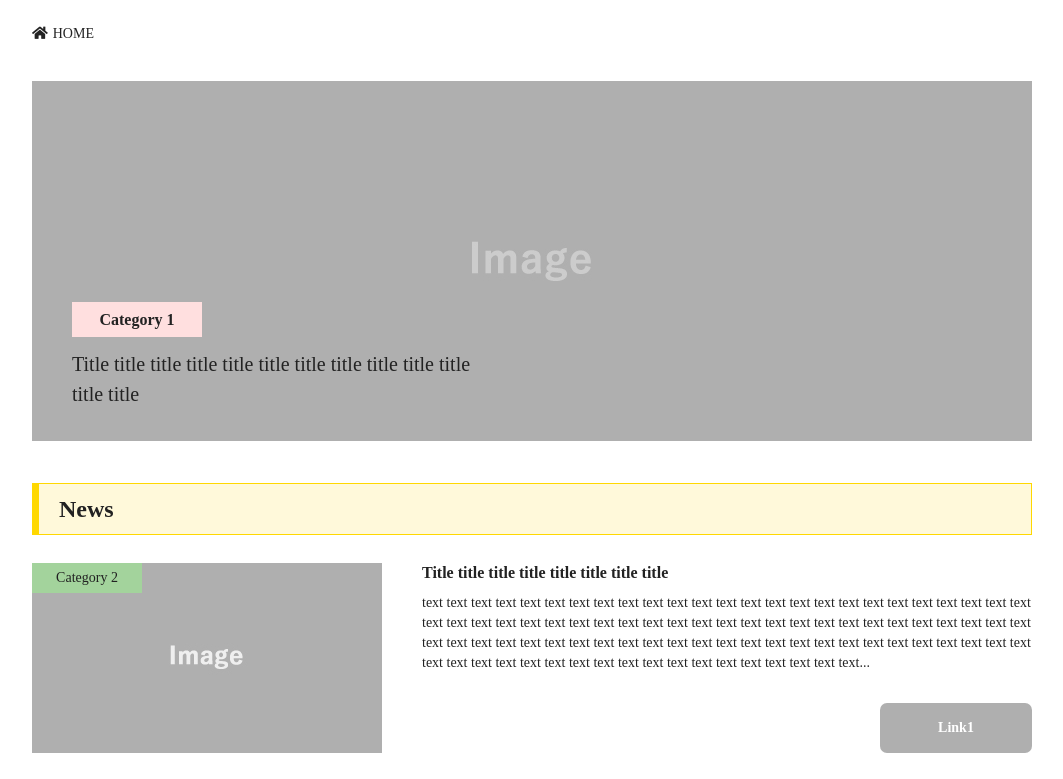
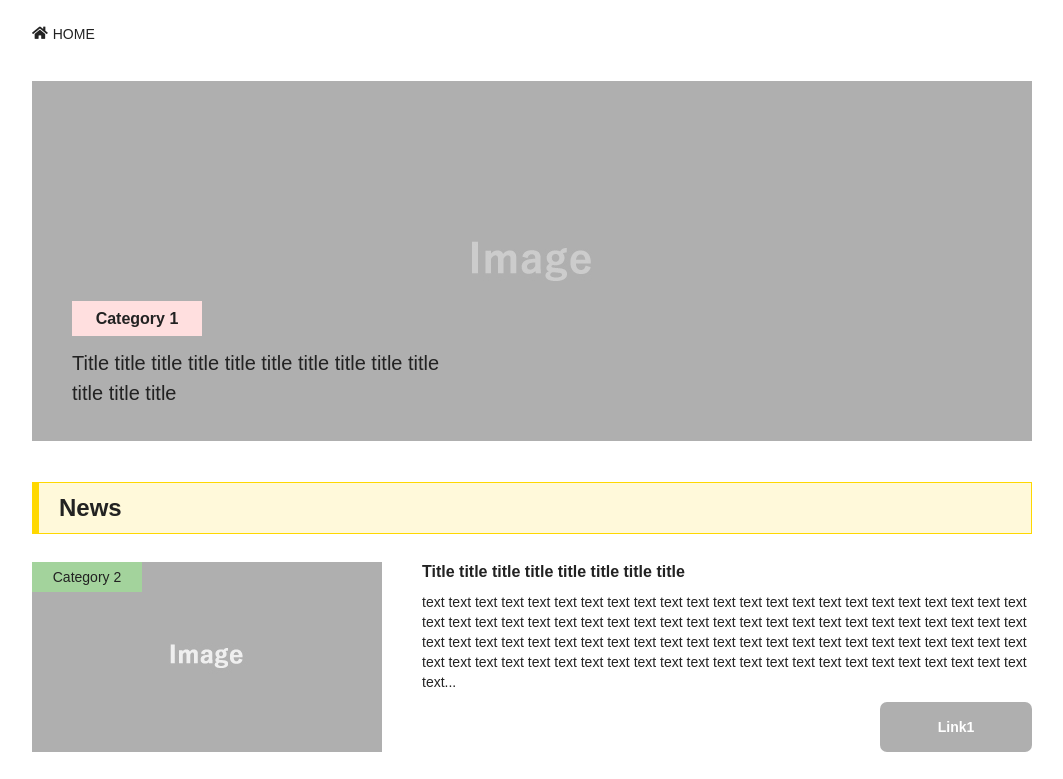
Before and after one commit to vanphuagl/orientation_chapter2, a plain HTML site: page index.html in a window 1280 px wide. Shown: the part 93-872 px from the top of the page, without its empty margins (108-1171 px from the left). Drawn offline with nearby package versions, Linux system fonts and the light colour scheme; files that its build step writes are made by us from their sources.

Commit message:
update font-family

```diff
--- a/assets/scss/imports/core/_layouts.scss
+++ b/assets/scss/imports/core/_layouts.scss
@@ -9,12 +9,10 @@ body {
   background: $main-bg-cl;
   position: relative;
   // font-family: "游ゴシック", Yu Gothic, "ヒラギノ角ゴ Pro", "Hiragino Kaku Gothic Pro", "メイリオ", "Meiryo", sans-serif;
-
-  @include text($body14-fs,
-    "Yu Gothic",
-    $body14-lh,
-    $main-text-cl,
-    none);
+  font-family: "游ゴシック", YuGothic, "ヒラギノ角ゴ Pro", "Hiragino Kaku Gothic Pro", "メイリオ", "Meiryo", sans-serif;
+  color: $main-text-cl;
+  line-height: $body14-lh;
+  font-size: $body14-fs;
 
   .l-container {
     margin: 0 auto;
```
